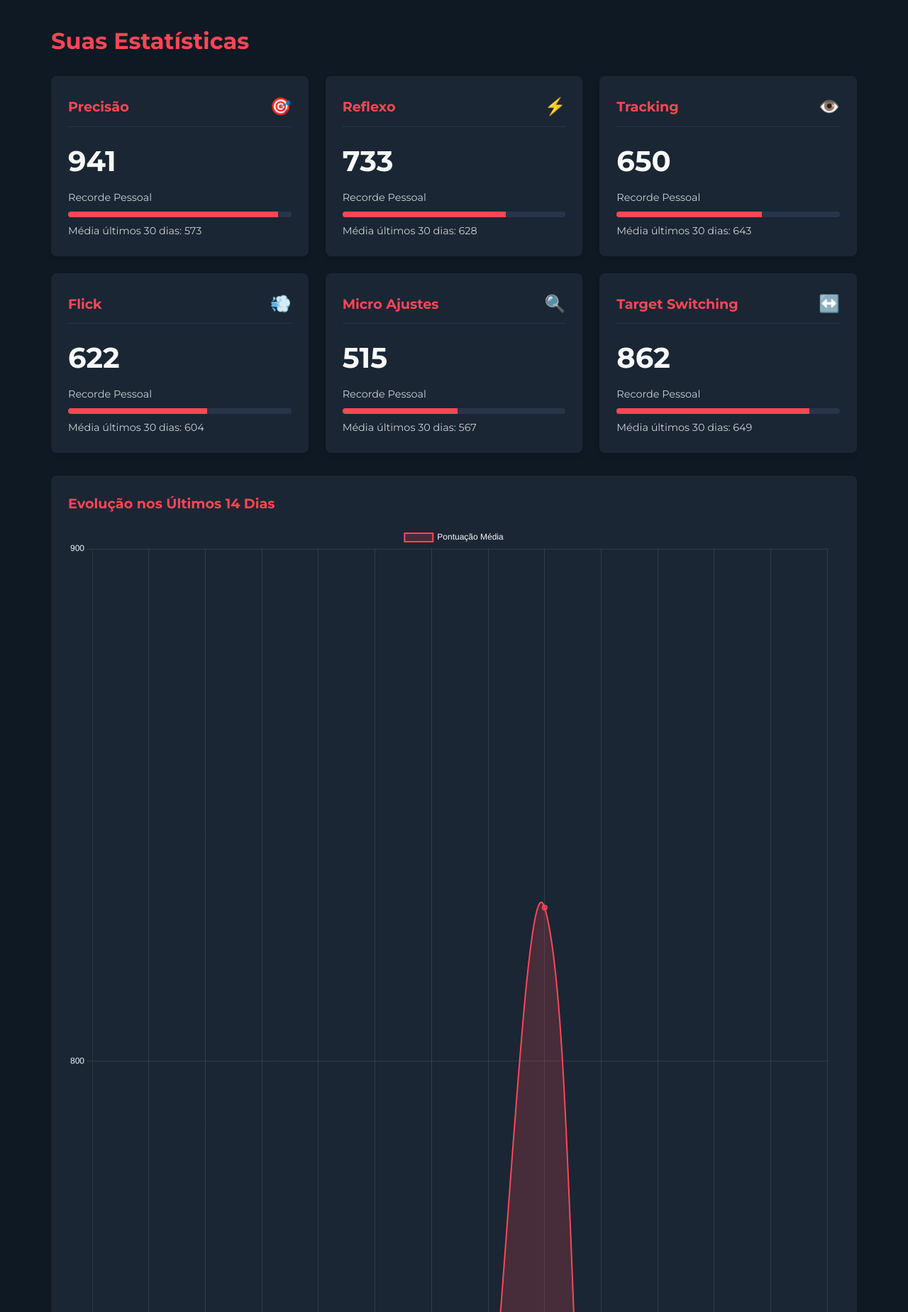
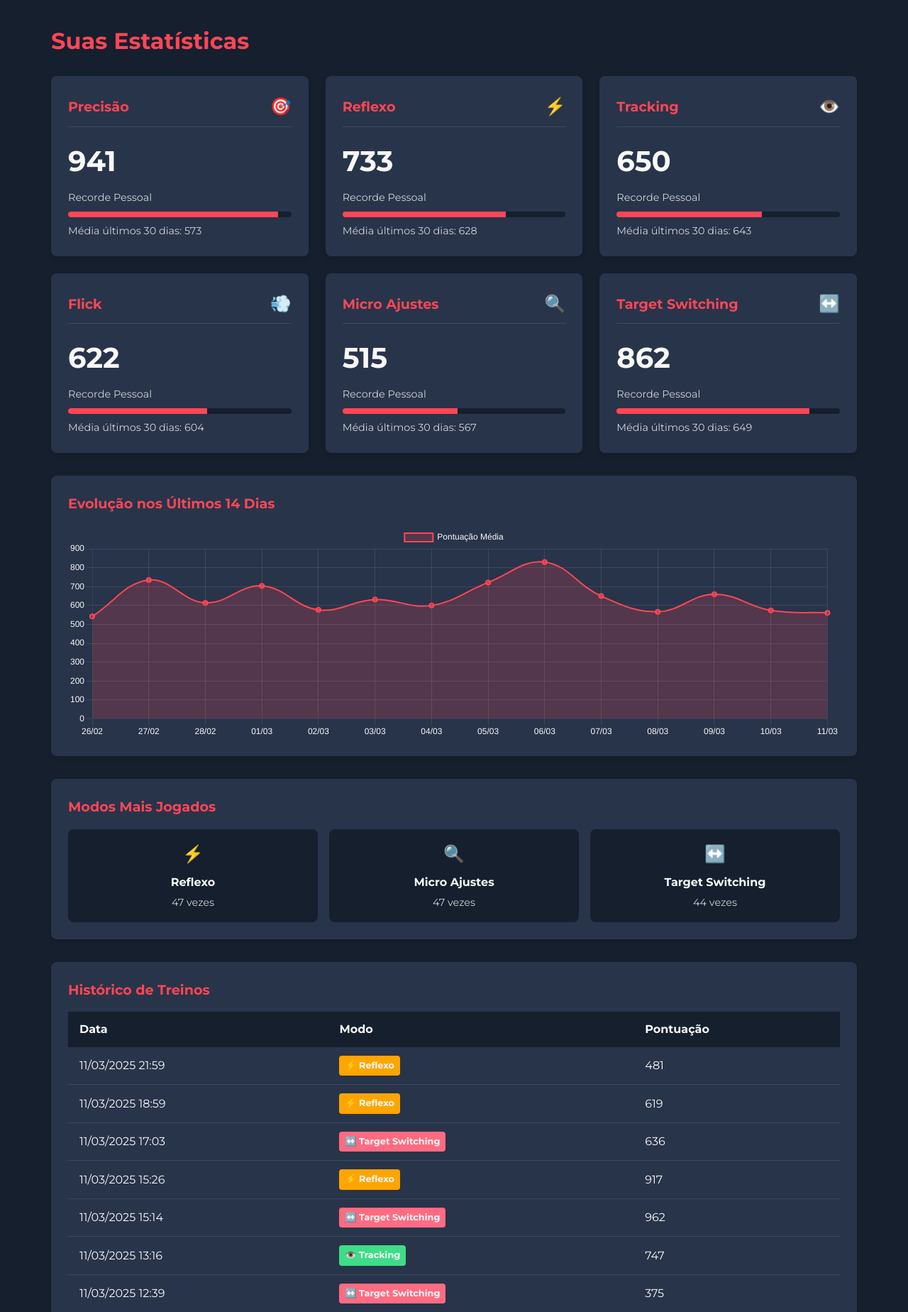
Before and after one commit to KerubinDev/cautious-adventure, a PHP site: page /stats.php in a window 1280 px wide. Shown: the part 88-1936 px from the top of the page at 71% size. Run offline with PHP 8.4, Linux system fonts and the light colour scheme.

Commit message:
aim trainer

```diff
--- a/stats.php
+++ b/stats.php
@@ -1,20 +1,20 @@
 <?php
-session_start();
-
-// Obter todas as pontuações armazenadas
-$modes = [
-    'precision' => ['name' => 'Precisão', 'icon' => '🎯'],
-    'reflex' => ['name' => 'Reflexo', 'icon' => '⚡'],
-    'tracking' => ['name' => 'Tracking', 'icon' => '👁️'],
-    'flick' => ['name' => 'Flick', 'icon' => '💨'],
-    'microadjust' => ['name' => 'Micro Ajustes', 'icon' => '🔍'],
-    'switching' => ['name' => 'Target Switching', 'icon' => '↔️']
-];
+require_once 'common.php';
 
 // Pontuações simuladas - num sistema real, isso viria de um banco de dados
 // Para simulação, vamos criar um histórico fictício se não existir
 if (!isset($_SESSION['history'])) {
     $_SESSION['history'] = [];
+
+    // Configuração dos modos
+    $modes = [
+        'precision' => ['name' => 'Precisão', 'icon' => '🎯'],
+        'reflex' => ['name' => 'Reflexo', 'icon' => '⚡'],
+        'tracking' => ['name' => 'Tracking', 'icon' => '👁️'],
+        'flick' => ['name' => 'Flick', 'icon' => '💨'],
+        'microadjust' => ['name' => 'Micro Ajustes', 'icon' => '🔍'],
+        'switching' => ['name' => 'Target Switching', 'icon' => '↔️']
+    ];
 
     // Datas para os últimos 30 dias
     $dates = [];
@@ -50,6 +50,16 @@ if (!isset($_SESSION['history'])) {
         return $dateB - $dateA; // Ordem decrescente (mais recente primeiro)
     });
 }
+
+// Configuração dos modos
+$modes = [
+    'precision' => ['name' => 'Precisão', 'icon' => '🎯'],
+    'reflex' => ['name' => 'Reflexo', 'icon' => '⚡'],
+    'tracking' => ['name' => 'Tracking', 'icon' => '👁️'],
+    'flick' => ['name' => 'Flick', 'icon' => '💨'],
+    'microadjust' => ['name' => 'Micro Ajustes', 'icon' => '🔍'],
+    'switching' => ['name' => 'Target Switching', 'icon' => '↔️']
+];
 
 // Obter recordes
 $highscores = [];
@@ -112,16 +122,7 @@ arsort($mode_counts); // Ordenar por contagem (decrescente)
     <link rel="stylesheet" href="https://fonts.googleapis.com/css2?family=Montserrat:wght@400;600;700&display=swap">
     <script src="https://cdn.jsdelivr.net/npm/chart.js"></script>
     <style>
-        :root {
-            --primary: #ff4655;
-            --secondary: #0f1923;
-            --text: #f9f9f9;
-            --accent: #28344a;
-            --accent-light: #3a4a66;
-            --card-bg: #1a2634;
-            --success: #3edd87;
-            --warning: #f7c948;
-        }
+        <?= getThemeCSS() ?>
 
         * {
             margin: 0;
@@ -200,7 +201,7 @@ arsort($mode_counts); // Ordenar por contagem (decrescente)
         }
 
         .stat-card {
-            background-color: var(--card-bg);
+            background-color: var(--accent);
             border-radius: 8px;
             padding: 1.5rem;
             box-shadow: 0 4px 6px rgba(0, 0, 0, 0.1);
@@ -214,7 +215,7 @@ arsort($mode_counts); // Ordenar por contagem (decrescente)
             align-items: center;
             margin-bottom: 1rem;
             padding-bottom: 0.5rem;
-            border-bottom: 1px solid var(--accent);
+            border-bottom: 1px solid rgba(255, 255, 255, 0.1);
         }
 
         .stat-card-title {
@@ -241,7 +242,7 @@ arsort($mode_counts); // Ordenar por contagem (decrescente)
         .progress-bar-container {
             width: 100%;
             height: 8px;
-            background-color: var(--accent);
+            background-color: var(--secondary);
             border-radius: 4px;
             overflow: hidden;
             margin: 0.5rem 0;
@@ -253,7 +254,7 @@ arsort($mode_counts); // Ordenar por contagem (decrescente)
         }
 
         .chart-container {
-            background-color: var(--card-bg);
+            background-color: var(--accent);
             border-radius: 8px;
             padding: 1.5rem;
             box-shadow: 0 4px 6px rgba(0, 0, 0, 0.1);
@@ -273,13 +274,14 @@ arsort($mode_counts); // Ordenar por contagem (decrescente)
             color: var(--primary);
         }
 
-        canvas {
+        .chart-wrapper {
+            position: relative;
+            height: 300px;
             width: 100%;
-            height: 300px;
         }
 
         .history-container {
-            background-color: var(--card-bg);
+            background-color: var(--accent);
             border-radius: 8px;
             padding: 1.5rem;
             box-shadow: 0 4px 6px rgba(0, 0, 0, 0.1);
@@ -298,7 +300,7 @@ arsort($mode_counts); // Ordenar por contagem (decrescente)
         }
 
         thead {
-            background-color: var(--accent);
+            background-color: var(--secondary);
             color: var(--text);
         }
 
@@ -312,11 +314,11 @@ arsort($mode_counts); // Ordenar por contagem (decrescente)
         }
 
         tbody tr {
-            border-bottom: 1px solid var(--accent);
+            border-bottom: 1px solid rgba(255, 255, 255, 0.1);
         }
 
         tbody tr:hover {
-            background-color: var(--accent-light);
+            background-color: var(--secondary);
         }
 
         .mode-badge {
@@ -325,7 +327,7 @@ arsort($mode_counts); // Ordenar por contagem (decrescente)
             border-radius: 4px;
             font-size: 0.8rem;
             font-weight: bold;
-            background-color: var(--accent);
+            background-color: var(--secondary);
         }
 
         .mode-badge.precision { background-color: #ff4655; }
@@ -346,7 +348,7 @@ arsort($mode_counts); // Ordenar por contagem (decrescente)
             flex-direction: column;
             align-items: center;
             padding: 1rem;
-            background-color: var(--accent);
+            background-color: var(--secondary);
             border-radius: 8px;
         }
 
@@ -423,7 +425,9 @@ arsort($mode_counts); // Ordenar por contagem (decrescente)
                     <!-- Poderíamos adicionar filtros aqui -->
                 </div>
             </div>
-            <canvas id="progressChart"></canvas>
+            <div class="chart-wrapper">
+                <canvas id="progressChart"></canvas>
+            </div>
         </div>
 
         <!-- Modos mais jogados -->
@@ -498,14 +502,19 @@ arsort($mode_counts); // Ordenar por contagem (decrescente)
         // Configurar o gráfico de evolução
         const ctx = document.getElementById('progressChart').getContext('2d');
 
+        // Capturar as cores do tema para usar no gráfico
+        const primaryColor = getComputedStyle(document.documentElement).getPropertyValue('--primary').trim();
+        const secondaryColor = getComputedStyle(document.documentElement).getPropertyValue('--secondary').trim();
+        const textColor = getComputedStyle(document.documentElement).getPropertyValue('--text').trim();
+
         // Dados para o gráfico
         const chartData = {
             labels: <?= json_encode($chart_dates) ?>,
             datasets: [{
                 label: 'Pontuação Média',
                 data: <?= json_encode($chart_data) ?>,
-                backgroundColor: 'rgba(255, 70, 85, 0.2)',
-                borderColor: 'rgba(255, 70, 85, 1)',
+                backgroundColor: primaryColor.includes('#') ? `${primaryColor}33` : `rgba(255, 70, 85, 0.2)`, // Com transparência
+                borderColor: primaryColor.includes('#') ? primaryColor : 'rgba(255, 70, 85, 1)',
                 borderWidth: 2,
                 tension: 0.4,
                 fill: true
@@ -523,16 +532,16 @@ arsort($mode_counts); // Ordenar por contagem (decrescente)
                     legend: {
                         display: true,
                         labels: {
-                            color: '#f9f9f9'
+                            color: textColor
                         }
                     },
                     tooltip: {
                         mode: 'index',
                         intersect: false,
-                        backgroundColor: '#28344a',
-                        titleColor: '#ff4655',
-                        bodyColor: '#f9f9f9',
-                        borderColor: '#f9f9f9',
+                        backgroundColor: secondaryColor,
+                        titleColor: primaryColor,
+                        bodyColor: textColor,
+                        borderColor: textColor,
                         borderWidth: 1
                     }
                 },
@@ -543,7 +552,7 @@ arsort($mode_counts); // Ordenar por contagem (decrescente)
                             color: 'rgba(255, 255, 255, 0.1)'
                         },
                         ticks: {
-                            color: '#f9f9f9'
+                            color: textColor
                         }
                     },
                     x: {
@@ -551,7 +560,7 @@ arsort($mode_counts); // Ordenar por contagem (decrescente)
                             color: 'rgba(255, 255, 255, 0.1)'
                         },
                         ticks: {
-                            color: '#f9f9f9'
+                            color: textColor
                         }
                     }
                 }
```
